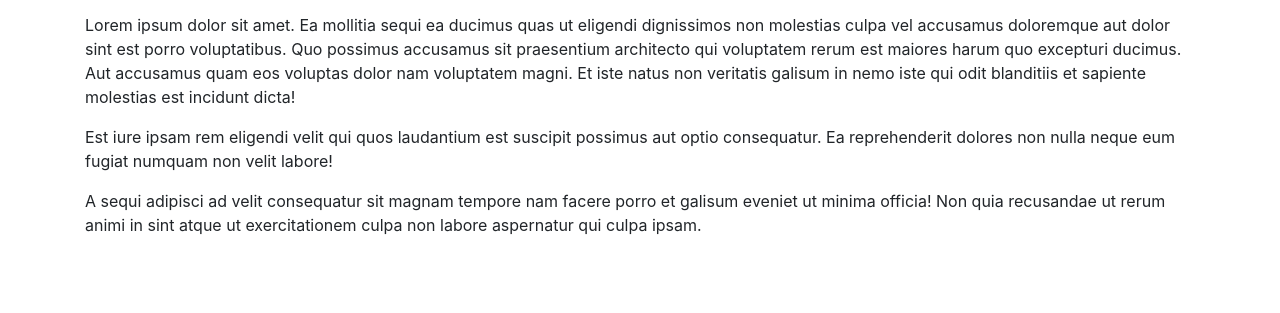
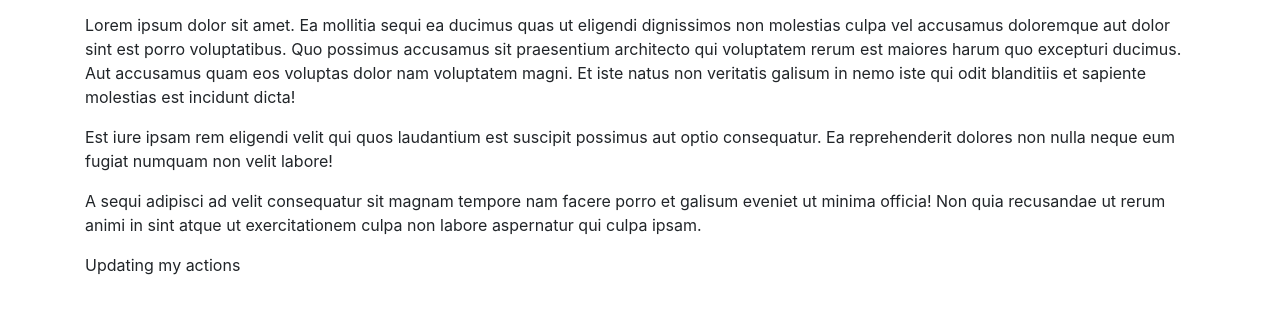
Before and after one commit to ChepkemoiPeris/github-actions, a plain HTML site: page index.html in a window 1280 px wide. Shown: the part 83-396 px from the top of the page. Drawn offline with nearby package versions, Linux system fonts and the light colour scheme.

Commit message:
minor change

```diff
--- a/index.html
+++ b/index.html
@@ -14,7 +14,7 @@
         <h1>Github actions</h1>
         <p>This is my first github actions</p>
          <p>Lorem ipsum dolor sit amet. Ea mollitia sequi ea ducimus quas ut eligendi dignissimos non molestias culpa vel accusamus doloremque aut dolor sint est porro voluptatibus. Quo possimus accusamus sit praesentium architecto qui voluptatem rerum est maiores harum quo excepturi ducimus. Aut accusamus quam eos voluptas dolor nam voluptatem magni. Et iste natus non veritatis galisum in nemo iste qui odit blanditiis et sapiente molestias est incidunt dicta! </p><p>Est iure ipsam rem eligendi velit qui quos laudantium est suscipit possimus aut optio consequatur. Ea reprehenderit dolores non nulla neque eum fugiat numquam non velit labore! </p><p>A sequi adipisci ad velit consequatur sit magnam tempore nam facere porro et galisum eveniet ut minima officia! Non quia recusandae ut rerum animi in sint atque ut exercitationem culpa non labore aspernatur qui culpa ipsam. </p>
-
+        <p>Updating my actions</p>
     </div>
 
     <!-- Optional JavaScript -->
```
